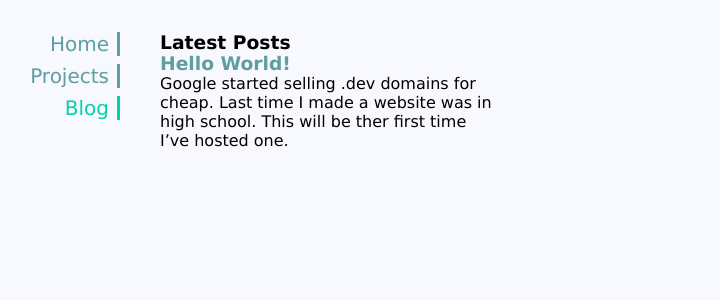
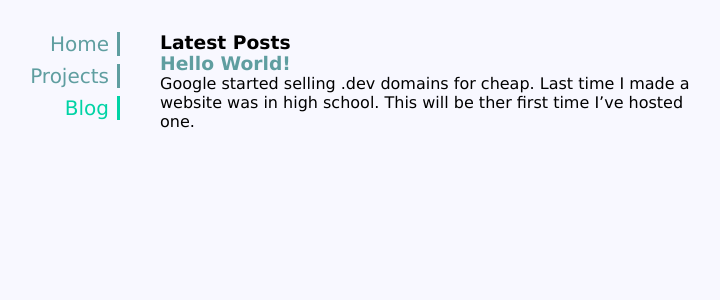
Before and after one commit to justinlok/justinlok.github.io, a Jekyll site: the page built from blog.html, in a window 1280 px wide. Shown: the top 300 px of the page, without its empty margins (312-1032 px from the left). Built offline with Jekyll 4.4.1, drawn with Linux system fonts in a browser that asks for light colours.

Commit message:
Wider content

```diff
--- a/_layouts/post.html
+++ b/_layouts/post.html
@@ -2,6 +2,7 @@
 layout: default
 categories: blog
 ---
+
 <h1>{{ page.title }}</h1>
 <p>{{ page.date | date_to_string }} - {{ page.author }}</p>
 
--- a/_sass/widescreen.scss
+++ b/_sass/widescreen.scss
@@ -1,5 +1,7 @@
 .outter{
-    background-color:ghostwhite;
+    //background: url("/assets/images/background.png");
+    background-size: 100%;
+    background-color: ghostwhite;
 }
 
 
@@ -33,7 +35,7 @@
 .inner{
     margin-left: calc(50vw - 200px);
     height: 100vh;
-    width: 400px;
+    width: 600px;
     background-color: ghostwhite;
     padding: 32px;
 }
```
